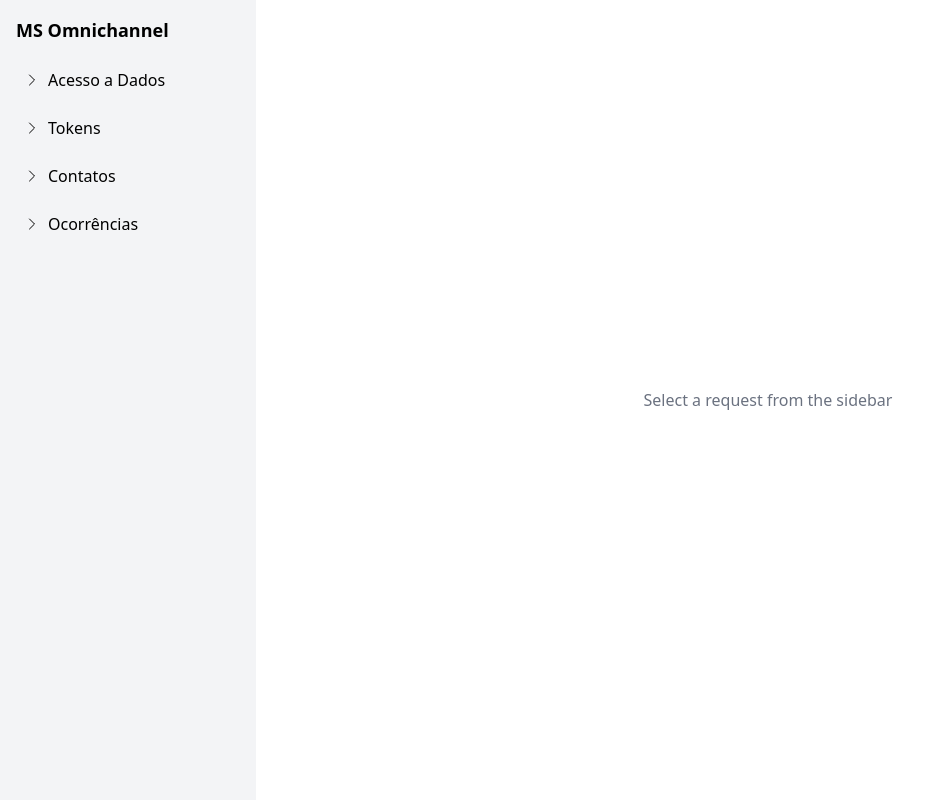
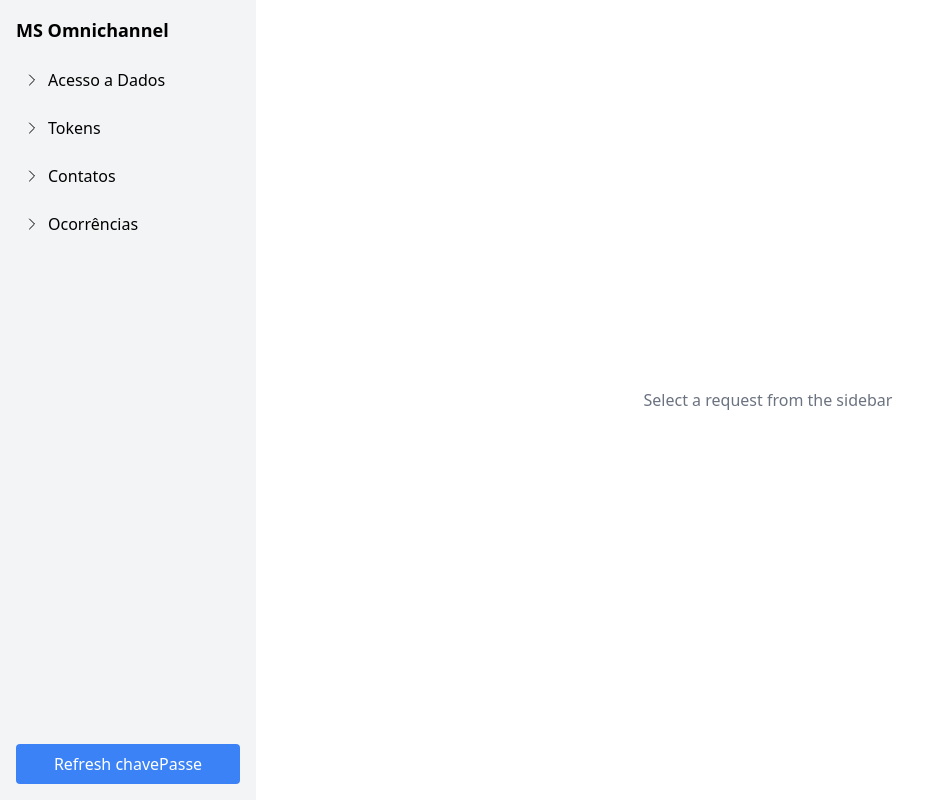
Before and after one commit to RannyZyzz/ms-request-api-app, a React (Vite) app: page / in a window 1280 px wide. Shown: the whole page, without its empty margins (0-937 px from the left). Built offline with nearby package versions, Linux system fonts and the light colour scheme.

Commit message:
implementa botão 'refresh chavePasse' e aba 'Docs'

```diff
--- a/src/components/RequestPanel.tsx
+++ b/src/components/RequestPanel.tsx
@@ -13,7 +13,7 @@ export const RequestPanel: React.FC<RequestPanelProps> = ({
     request,
     onUpdateRequest
 }) => {
-    const [activeTab, setActiveTab] = React.useState<'headers' | 'body'>('body'); // Inicia com 'body'
+    const [activeTab, setActiveTab] = React.useState<'headers' | 'body' | 'docs'>('body'); // Adicionado 'docs'
     const [isLoading, setIsLoading] = React.useState(false);
     const [response, setResponse] = React.useState<any>(null);
     const abortControllerRef = React.useRef<AbortController | null>(null);
@@ -69,7 +69,6 @@ export const RequestPanel: React.FC<RequestPanelProps> = ({
         abortControllerRef.current = new AbortController();
 
         try {
-
             const config: any = {
                 method: request.method.toLowerCase(),
                 url: request.url,
@@ -175,6 +174,12 @@ export const RequestPanel: React.FC<RequestPanelProps> = ({
                     >
                         Headers
                     </button>
+                    <button
+                        className={`px-4 py-2 ${activeTab === 'docs' ? 'bg-gray-100' : ''}`}
+                        onClick={() => setActiveTab('docs')}
+                    >
+                        Docs
+                    </button>
                 </div>
 
                 <div className="p-4">
@@ -185,7 +190,7 @@ export const RequestPanel: React.FC<RequestPanelProps> = ({
                             className="w-full h-64 px-2 py-1 border rounded font-mono"
                             placeholder="Request body (JSON)"
                         />
-                    ) : (
+                    ) : activeTab === 'headers' ? (
                         <div className="space-y-2">
                             {Object.entries(request.headers || {}).map(([key, value], index) => (
                                 <div key={index} className="flex space-x-2">
@@ -218,6 +223,12 @@ export const RequestPanel: React.FC<RequestPanelProps> = ({
                                 + Add Header
                             </button>
                         </div>
+                    ) : (
+                        <div className="space-y-2">
+                            <pre className="bg-gray-100 p-4 rounded whitespace-pre-wrap">
+                                {request?.docs || 'Sem documentação disponível'}
+                            </pre>
+                        </div>
                     )}
                 </div>
             </div>
--- a/src/components/Sidebar.tsx
+++ b/src/components/Sidebar.tsx
@@ -23,10 +23,14 @@ export const Sidebar: React.FC<SidebarProps> = ({
         )
     }
 
+    const handleRefreshToken = () => {
+        window.location.reload();
+    }
+
     return (
-        <div className="w-64 bg-gray-100 h-screen p-4">
+        <div className="w-64 bg-gray-100 h-screen p-4 flex flex-col">
             <h2 className="text-lg font-semibold mb-4">MS Omnichannel</h2>
-            <div className="space-y-2">
+            <div className="space-y-2 flex-grow">
                 {folders.map(folder => (
                     <div key={folder.id}>
                         <div
@@ -66,6 +70,12 @@ export const Sidebar: React.FC<SidebarProps> = ({
                     </div>
                 ))}
             </div>
+            <button
+                onClick={handleRefreshToken}
+                className="mt-4 p-2 bg-blue-500 text-white rounded hover:bg-blue-600"
+            >
+                Refresh chavePasse
+            </button>
         </div>
     );
 };
--- a/src/data/initialData.ts
+++ b/src/data/initialData.ts
@@ -19,7 +19,8 @@ export const initialFolders: Folder[] = [
                     instanciaApp: '1',
                     chavePasse: AuthManager.getStoredToken(),
                     chaveFuncionalidade: '2ddf2e18-6997-44e0-ac2a-7a4fb3c05b7f'
-                }, null, 2)
+                }, null, 2),
+                docs: 'Link documentação\nhttps://mobilesaudejira.atlassian.net/wiki/spaces/MO/pages/3427303431/Obter+dados+chavePasse'
             },
             {
                 id: '1-2',
@@ -34,7 +35,8 @@ export const initialFolders: Folder[] = [
                     instanciaApp: '1',
                     chavePasse: AuthManager.getStoredToken(),
                     chaveFuncionalidade: '2ddf2e18-6997-44e0-ac2a-7a4fb3c05b7f'
-                }, null, 2)
+                }, null, 2),
+                docs: 'Link documentação\nhttps://mobilesaudejira.atlassian.net/wiki/spaces/MO/pages/2464219139/Obter+dados+usuarioLogado'
             },
             {
                 id: '1-3',
@@ -49,7 +51,8 @@ export const initialFolders: Folder[] = [
                     instanciaApp: '1',
                     chavePasse: AuthManager.getStoredToken(),
                     chaveFuncionalidade: '2ddf2e18-6997-44e0-ac2a-7a4fb3c05b7f'
-                }, null, 2)
+                }, null, 2),
+                docs: 'Link documentação\nhttps://mobilesaudejira.atlassian.net/wiki/spaces/MO/pages/2464022540/Obter+dados+grupoFamiliar'
             },
             {
                 id: '1-4',
@@ -64,7 +67,8 @@ export const initialFolders: Folder[] = [
                     instanciaApp: '1',
                     chavePasse: AuthManager.getStoredToken(),
                     chaveFuncionalidade: '2ddf2e18-6997-44e0-ac2a-7a4fb3c05b7f'
-                }, null, 2)
+                }, null, 2),
+                docs: 'Link documentação\nhttps://mobilesaudejira.atlassian.net/wiki/spaces/MO/pages/2463957004/Obter+dados+sistema+e+geolocaliza+o'
             },
             {
                 id: '1-5',
@@ -79,7 +83,8 @@ export const initialFolders: Folder[] = [
                     instanciaApp: '1',
                     chavePasse: AuthManager.getStoredToken(),
                     chaveFuncionalidade: '2ddf2e18-6997-44e0-ac2a-7a4fb3c05b7f'
-                }, null, 2)
+                }, null, 2),
+                docs: 'Link documentação\nhttps://mobilesaudejira.atlassian.net/wiki/spaces/MO/pages/3124953089/Obter+dados+termo+de+uso\n\nOBS: Para realizar essa requisição a funcionalidade precisa estar com uma ocorrência ativada nos termos de uso'
             }
         ]
     },
@@ -98,7 +103,8 @@ export const initialFolders: Folder[] = [
                 },
                 body: JSON.stringify({
 
-                }, null, 2)
+                }, null, 2),
+                docs: 'Link documentação\nhttps://mobilesaudejira.atlassian.net/wiki/spaces/MO/pages/3124953089/Obter+dados+termo+de+uso'
             },
             {
                 id: '2-2',
--- a/src/types/index.ts
+++ b/src/types/index.ts
@@ -5,6 +5,7 @@ export interface Request {
     url: string;
     headers?: Record<string, string>;
     body?: string;
+    docs?: string;
 }
 
 export interface Folder {
```
